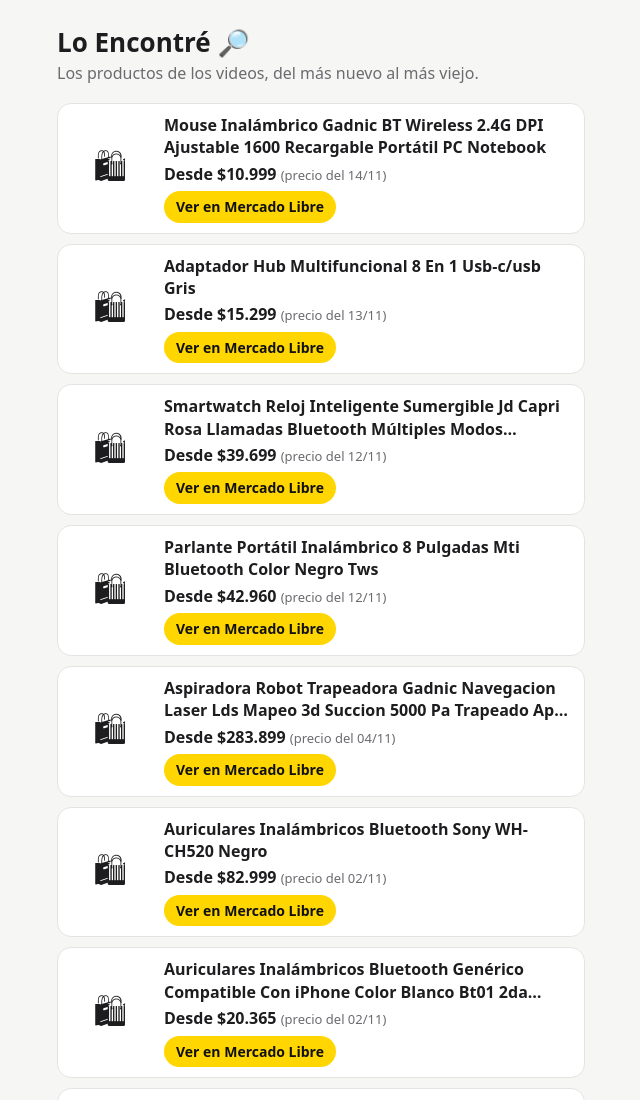
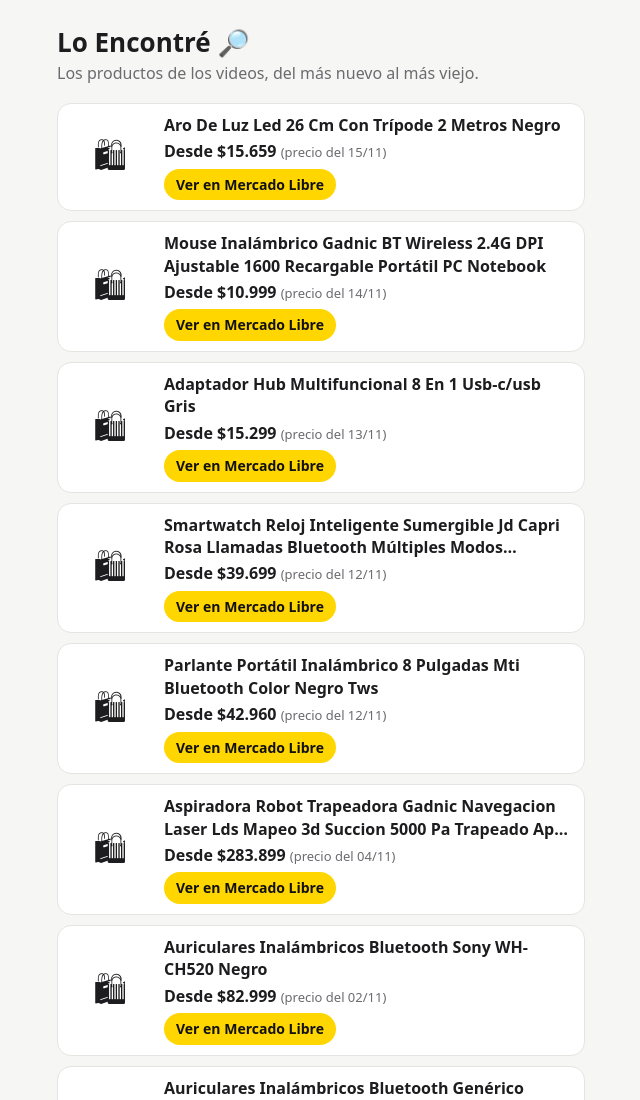
Before and after one commit to S-Fitti848/S-Fitti848.github.io, a plain HTML site: page lo-encontre/index.html in a window 1280 px wide. Shown: the top 1100 px of the page, without its empty margins (319-959 px from the left). Drawn offline with Linux system fonts and the light colour scheme.

Commit message:
Lo Encontré: página actualizada (2026-11-16 00:00 UTC)

```diff
--- a/lo-encontre/index.html
+++ b/lo-encontre/index.html
@@ -29,6 +29,7 @@ h2 { font-size: 16px; margin: 0 0 4px; display: -webkit-box; -webkit-line-clamp:
 <main>
 <h1>Lo Encontré 🔎</h1>
 <p class="sub">Los productos de los videos, del más nuevo al más viejo.</p>
+<a class="tarjeta" href="https://meli.la/1wP2yCX" rel="nofollow sponsored"><div class="sinfoto">🛍</div><div><h2>Aro De Luz Led 26 Cm Con Trípode 2 Metros Negro</h2><p class="precio">Desde $15.659 <span>(precio del 15/11)</span></p><span class="boton">Ver en Mercado Libre</span></div></a>
 <a class="tarjeta" href="https://meli.la/131GUFT" rel="nofollow sponsored"><div class="sinfoto">🛍</div><div><h2>Mouse Inalámbrico Gadnic BT Wireless 2.4G DPI Ajustable 1600 Recargable Portátil PC Notebook</h2><p class="precio">Desde $10.999 <span>(precio del 14/11)</span></p><span class="boton">Ver en Mercado Libre</span></div></a>
 <a class="tarjeta" href="https://meli.la/1XEnhkd" rel="nofollow sponsored"><div class="sinfoto">🛍</div><div><h2>Adaptador Hub Multifuncional 8 En 1 Usb-c/usb Gris</h2><p class="precio">Desde $15.299 <span>(precio del 13/11)</span></p><span class="boton">Ver en Mercado Libre</span></div></a>
 <a class="tarjeta" href="https://meli.la/2uYjvfx" rel="nofollow sponsored"><div class="sinfoto">🛍</div><div><h2>Smartwatch Reloj Inteligente Sumergible Jd Capri Rosa Llamadas Bluetooth Múltiples Modos Deportivos Presión Arterial SPO2 Control de Música</h2><p class="precio">Desde $39.699 <span>(precio del 12/11)</span></p><span class="boton">Ver en Mercado Libre</span></div></a>
```
